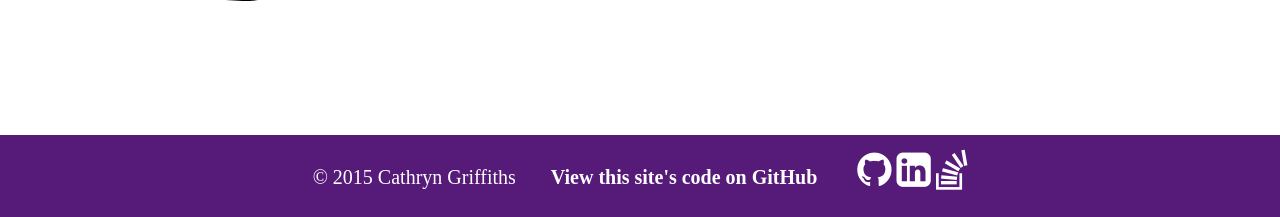
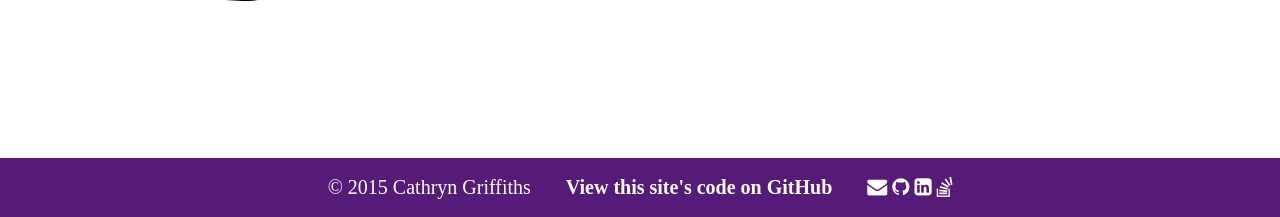
Before and after one commit to cathryngriffiths/cathryngriffiths.github.io, a PHP site: page / in a window 1280 px wide. Shown: the part 583-800 px from the top of the page. Run offline with PHP 8.4, Linux system fonts and the light colour scheme; some web fonts are replaced.

Commit message:
fixed the html code so the mail envelope appears in footer. Also removed the margin from the footer paragraph because it was looking funny before

```diff
--- a/index.html
+++ b/index.html
@@ -303,10 +303,10 @@
         <p>
             &#169; 2015 Cathryn Griffiths &nbsp; &nbsp; &nbsp;
             <a href="http://www.github.com/escrimeuse/escrimeuse.github.io">View this site's code on GitHub</a> &nbsp; &nbsp; &nbsp;
-            <a href="mailto:cathryn.griffiths@gmail.com"><span class="fa fa-fa-envelope fa-2x"></span></a>
-            <a href="http://www.github.com/escrimeuse"><span class="fa fa-github fa-2x"></span></a>
-            <a href="https://ca.linkedin.com/pub/cathryn-griffiths/15/80/520"><span class="fa fa-linkedin-square fa-2x"></span></a>
-            <a href="http://stackexchange.com/users/5360170/escrimeuse"><span class="fa fa-stack-overflow fa-2x"></span></a>
+            <a href="mailto:cathryn.griffiths@gmail.com"><span class="fa fa-envelope "></span></a>
+            <a href="http://www.github.com/escrimeuse"><span class="fa fa-github "></span></a>
+            <a href="https://ca.linkedin.com/pub/cathryn-griffiths/15/80/520"><span class="fa fa-linkedin-square "></span></a>
+            <a href="http://stackexchange.com/users/5360170/escrimeuse"><span class="fa fa-stack-overflow "></span></a>
         </p>
 </footer>
 <!-- HTML5 shim and Respond.js for IE8 support of HTML5 elements and media queries -->
--- a/styles.css
+++ b/styles.css
@@ -20,11 +20,13 @@
 .footer {
     background-color: #561A79;
     color: white;
+
 }
 
 .footer p {
     text-align: center;
     padding: 15px;
+    margin: 0 0 0 0;
 }
 
 .menu {
```
